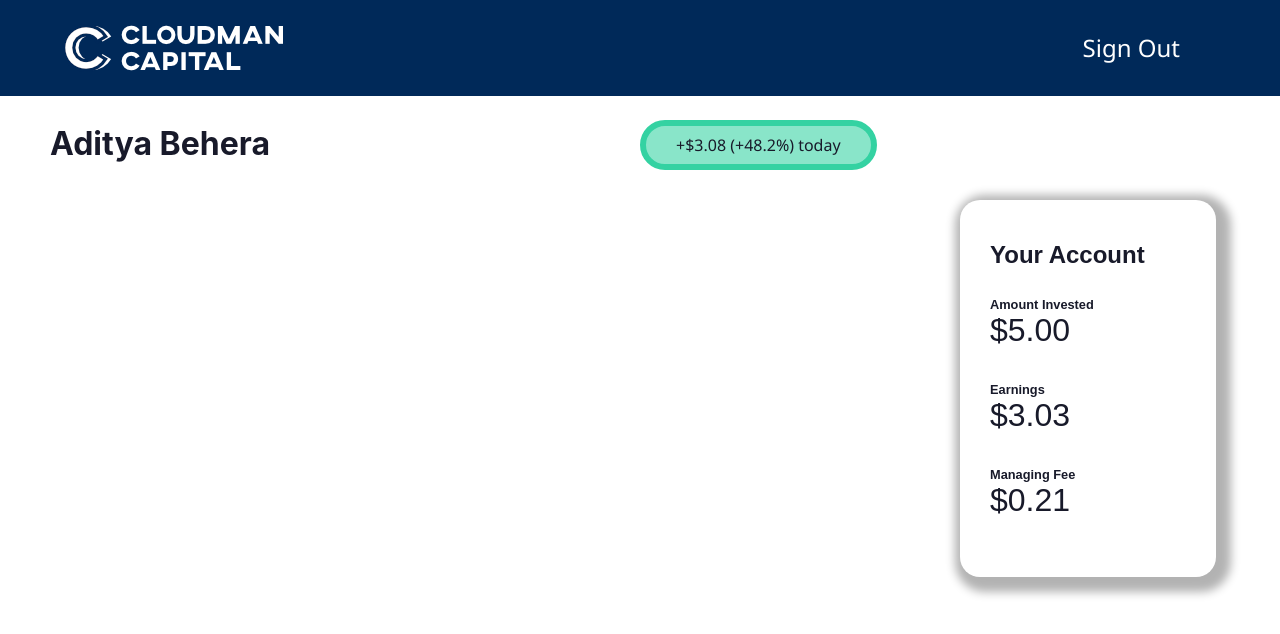
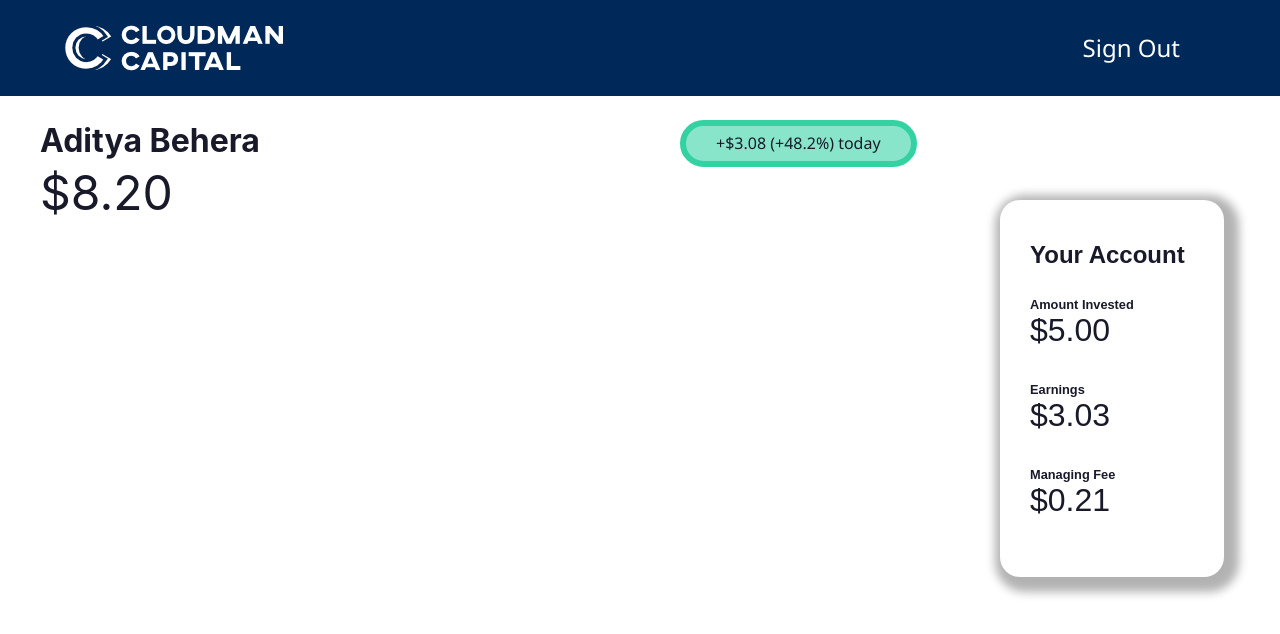
Before and after one commit to CloudmanCapital/dashboard, a React (Create React App) app: page / in a window 1280 px wide. Shown: the top 634 px of the page. Built offline with nearby package versions, Linux system fonts and the light colour scheme.

Commit message:
made stuff prettier

```diff
--- a/src/App.css
+++ b/src/App.css
@@ -88,3 +88,14 @@
   font-family:Arial, Helvetica, sans-serif;
   box-shadow: 5px 5px 10px 10px rgba(0, 0, 0, 0.3);
 }
+
+
+
+
+
+
+.flex-none {
+    text-align: left;
+    line-height: 1.3;
+    padding-left: 40px; /* Padding around the text */
+}
--- a/src/App.js
+++ b/src/App.js
@@ -12,10 +12,10 @@ function App() {
         <button class="sign-out-button">Sign Out</button>
       </header>
       <div class="flex flex-row pt-6">
-        <div class="flex-none basis-1/4">
-          <h1 style={{fontSize: "2rem", fontWeight: "bold"}}>Aditya Behera</h1>
+        <div class="flex-none basis-2/4 pt-0">
+          <h1 style={{fontSize: "2rem", fontWeight: "bold"}}>Aditya Behera </h1>
+          <h6 style={{fontSize: "3rem", fontWeight: "400"}}>$8.20</h6>
         </div>
-        <div class="flex-none basis-1/4"></div>
         <div class="flex-none basis-1/4">
             <div class="rounded-rectangle">
                 +$3.08 (+48.2%) today
```
